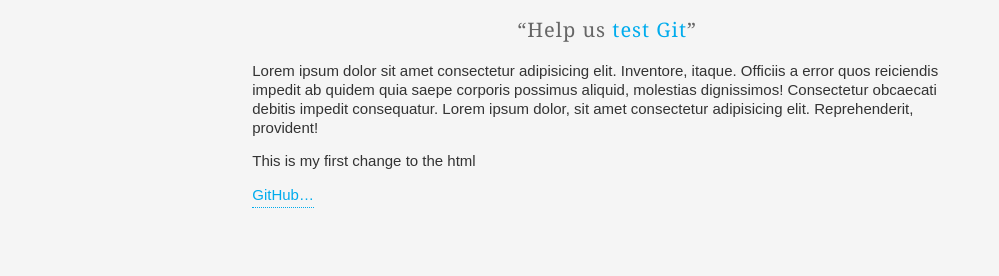
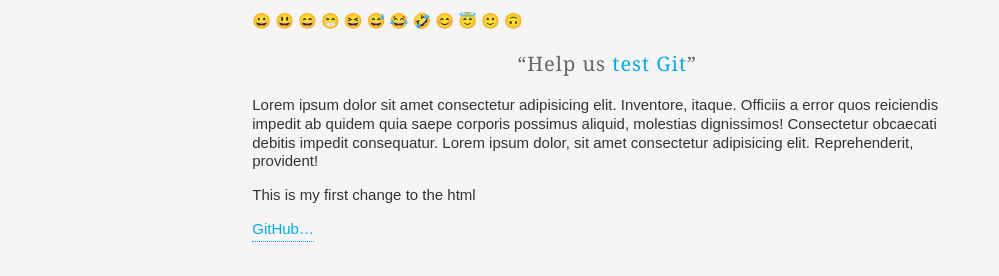
Before and after one commit to anitab2/vcs-test-website, a plain HTML site: page index.html in a window 1280 px wide. Shown: the part 325-601 px from the top of the page, without its empty margins (143-1142 px from the left). Drawn offline with Linux system fonts and the light colour scheme.

Commit message:
Added emojis to HTML

```diff
--- a/index.html
+++ b/index.html
@@ -32,6 +32,8 @@
                     </aside>
                     <div class="sidebar-content__content">
                         <p>Lorem ipsum dolor sit amet consectetur adipisicing elit. Distinctio ut facilis amet iste, ipsum, quia minima eos aliquam expedita temporibus quaerat. Distinctio, eligendi dolorum. Nesciunt natus deserunt dicta consequuntur pariatur? Lorem, ipsum dolor sit amet consectetur adipisicing elit. Adipisci pariatur similique quae suscipit dolore culpa tempora maxime quos quia. Fugiat.</p>
+
+                        <p> 😀 😃 😄 😁 😆 😅 😂 🤣 😊 😇 🙂 🙃 </p>
 
                         <blockquote>
                             <p>&ldquo;Help us <b class="special">test Git</b>&rdquo;</p>
```
